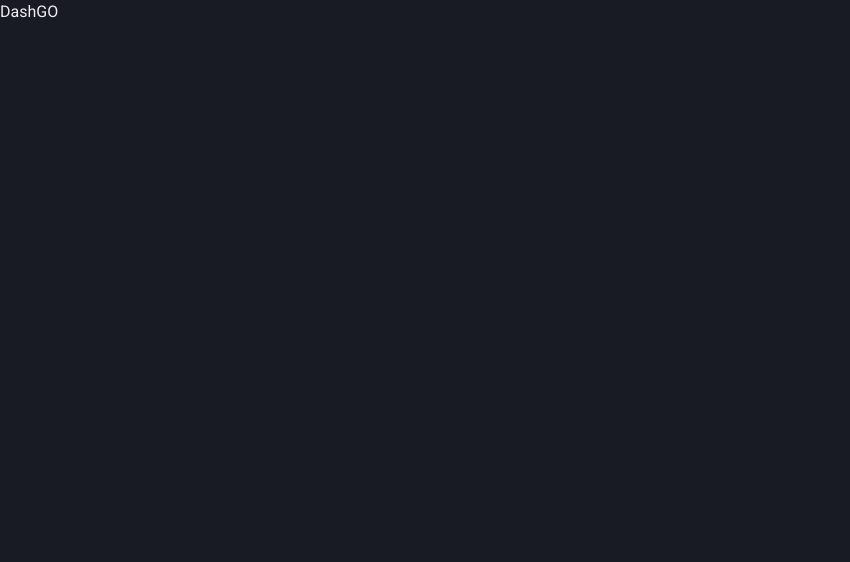
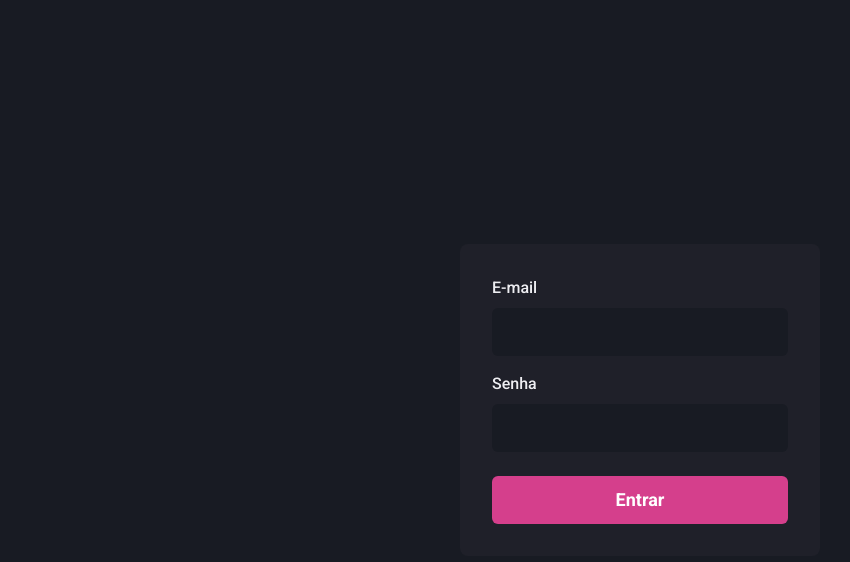
Before and after one commit to PauloGrijp/dashgo, a Next.js app: page / in a window 1280 px wide. Shown: the top 562 px of the page, without its empty margins (0-850 px from the left). Built offline with nearby package versions, Linux system fonts and the light colour scheme.

Commit message:
criando pagina de Sign In

```diff
--- a/src/pages/index.tsx
+++ b/src/pages/index.tsx
@@ -1,5 +1,59 @@
+import { Flex, Input, Button, Stack, FormLabel, FormControl } from '@chakra-ui/react';
+
 export default function Home() {
   return (
-   <h1>DashGO</h1>
+    <Flex
+      w="100vw"
+      h="100vh"
+      align="center"
+      justify="center"
+    >
+      <Flex
+        as="form"
+        width="100%"
+        maxWidth={360}
+        bg="gray.800"
+        p="8"
+        borderRadius={8}
+        flexDir="column"
+      >
+        <Stack spacing="4">
+          <FormControl>
+            <FormLabel htmlForm="email">E-mail</FormLabel>
+            <Input
+              name="email"
+              id="email"
+              type="email"
+              focusBorderColor="pink.500"
+              bgColor="gray.900"
+              variant="filled"
+              _hover={{
+                bgColor: "gray.900"
+              }}
+              size="lg"
+              />
+          </FormControl>
+          <FormControl>
+            <FormLabel htmlForm="password">Senha</FormLabel>
+            <Input
+              name="password"
+              id="password"
+              type="password"
+              focusBorderColor="pink.500"
+              bgColor="gray.900"
+              variant="filled"
+              _hover={{
+                bgColor: "gray.900"
+              }}
+              size="lg"
+            />
+          </FormControl>
+
+        </Stack>
+        <Button type="submit" mt="6" colorScheme="pink" size="lg">
+          Entrar
+        </Button>
+      </Flex>
+    </Flex>
   )
 }
```
